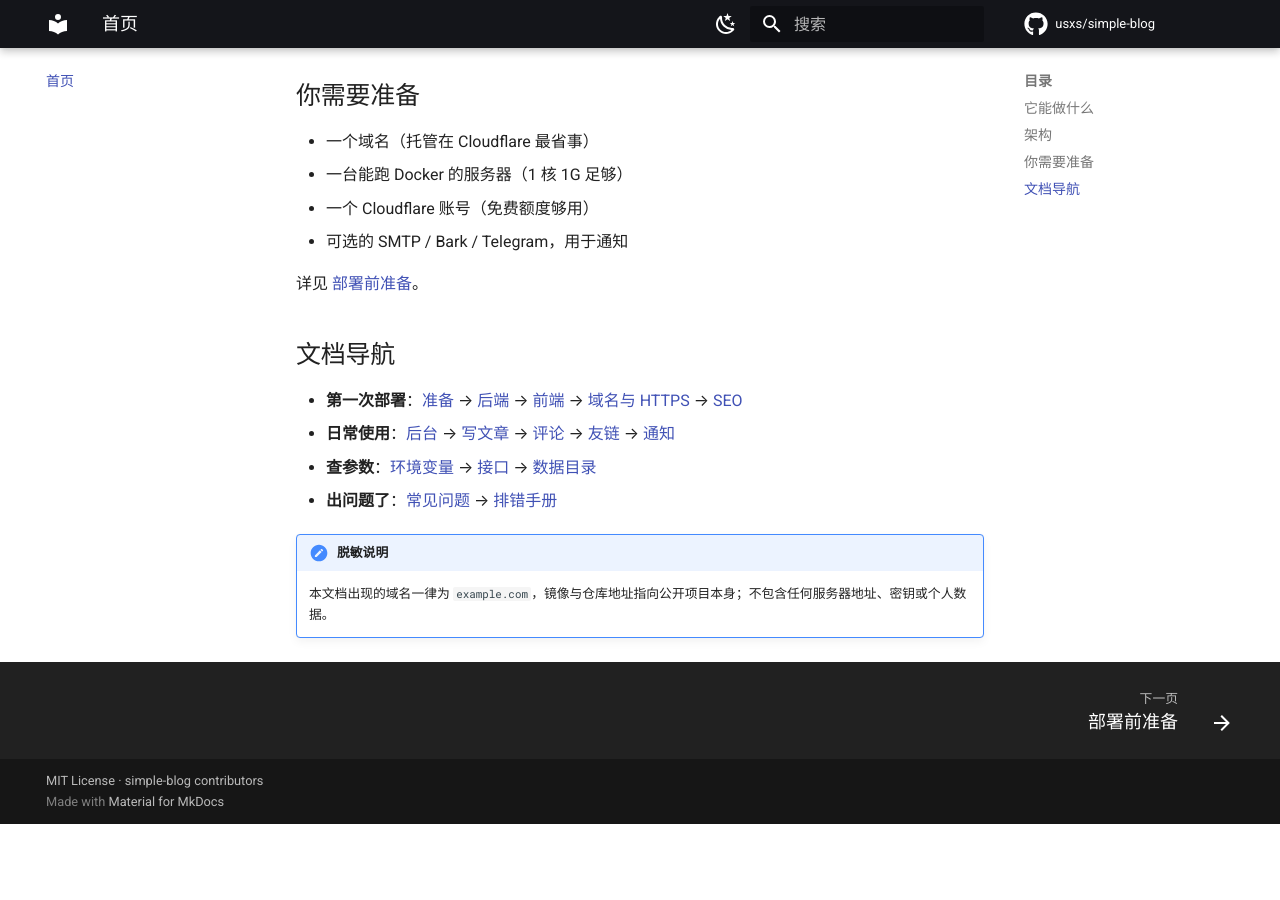
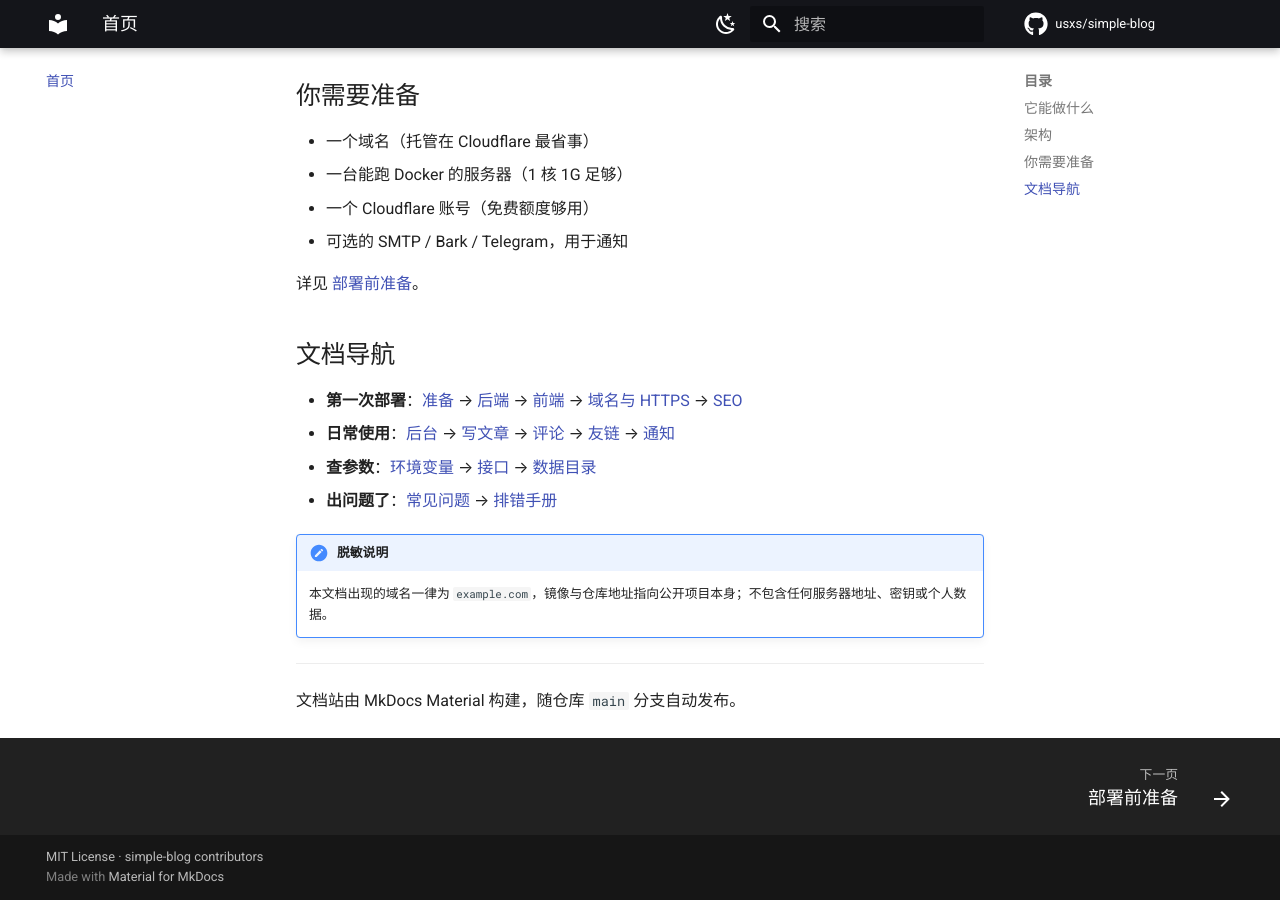
Before and after one commit to usxs/simple-blog, an MkDocs documentation site: the page built from handbook/index.md, in a window 1280 px wide and 900 px high, scrolled down 1284 px. Built offline with MkDocs 1.6.1 and Material for MkDocs 9.7.7, drawn with Linux system fonts in a browser that asks for light colours; comment, search, counter and statistics services are not loaded; before the commit the page ends 2108 px from its top, so only the background shows below that.

Commit message:
docs: 触发文档站构建（补充说明）

```diff
--- a/handbook/index.md
+++ b/handbook/index.md
@@ -56,3 +56,7 @@ Cloudflare Pages（前端静态资源 + Pages Functions）
 
 !!! note "脱敏说明"
     本文档出现的域名一律为 `example.com`，镜像与仓库地址指向公开项目本身；不包含任何服务器地址、密钥或个人数据。
+
+---
+
+文档站由 MkDocs Material 构建，随仓库 `main` 分支自动发布。
```
